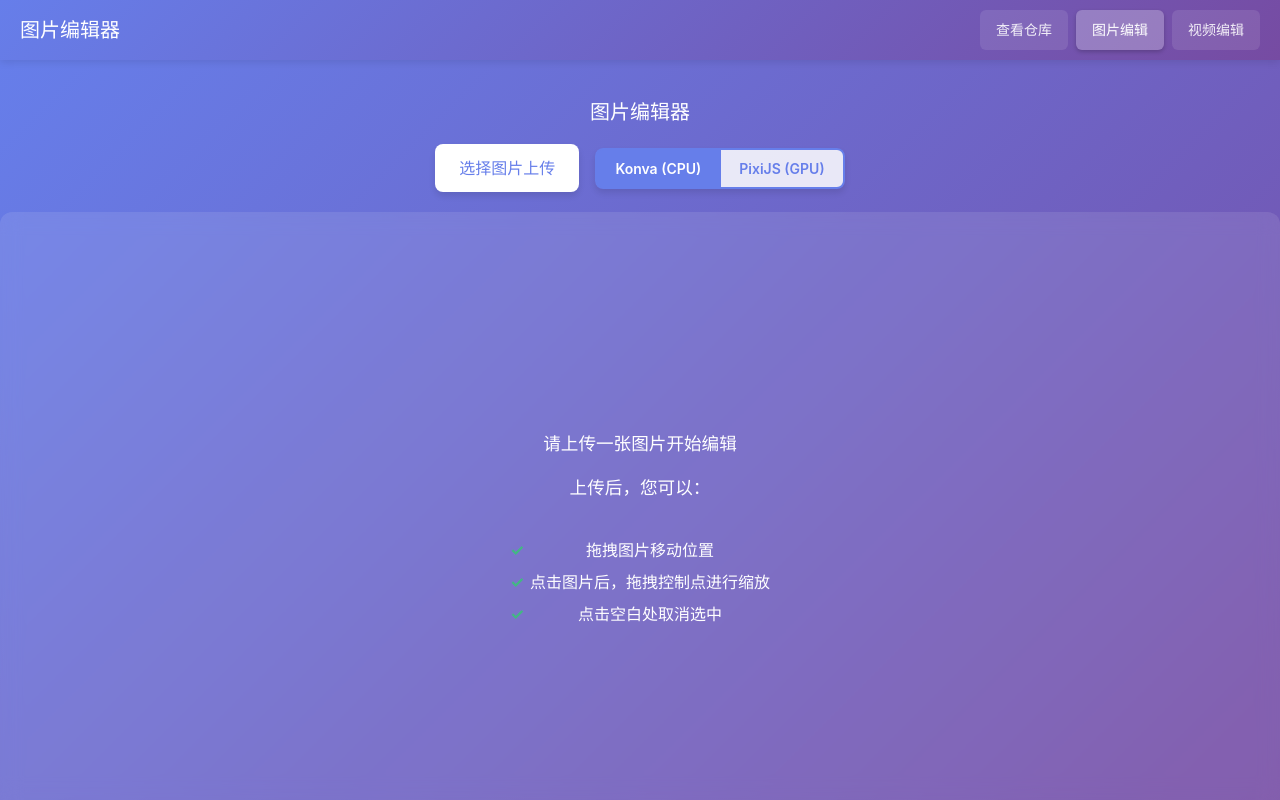
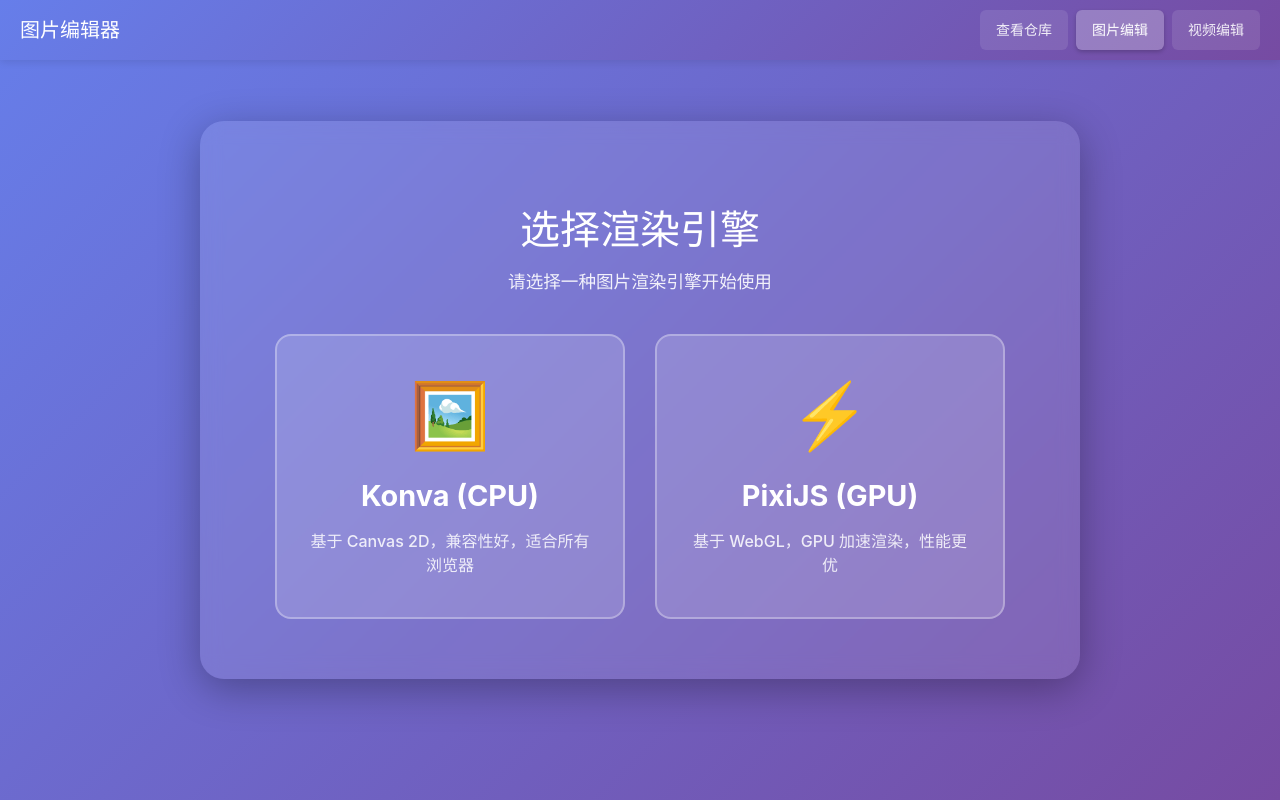
Before and after one commit to SHUAXINDIARY/photoEditor, a Vue app: page /photo-editor in a window 1280 px wide. Built offline with nearby package versions, Linux system fonts and the light colour scheme; the HTML template or start-up script is replaced by a standard one.

Commit message:
feat: ui

```diff
--- a/src/page/PhotoEditor/index.vue
+++ b/src/page/PhotoEditor/index.vue
@@ -9,9 +9,10 @@
 const imageUrl = ref<string>("");
 const imageEditor = ref<IImageEditor | null>(null);
 const isSwitchingEngine = ref<boolean>(false);
+const isEditorLoading = ref<boolean>(false);
 
-/** 当前使用的渲染引擎，可通过 UI 切换 */
-const currentEngine = ref<EditorEngine>('konva');
+/** 当前使用的渲染引擎，初始为 null，用户选择后才设置 */
+const currentEngine = ref<EditorEngine | null>(null);
 const stageConfig = ref({
 	width: 800,
 	height: 600,
@@ -258,7 +259,7 @@
 
 // 初始化图片编辑器
 const initImageEditor = async () => {
-	if (!containerRef.value) return;
+	if (!containerRef.value || !currentEngine.value) return;
 
 	imageEditor.value = await createImageEditor(containerRef.value, {
 		width: stageConfig.value.width,
@@ -269,14 +270,21 @@
 };
 
 /**
- * 切换渲染引擎
- * @description 销毁当前编辑器并使用新引擎重新创建，自动恢复图片和滤镜状态
+ * 选择渲染引擎（首次选择或切换引擎）
+ * @description 用户必须先选择引擎才能进入编辑器
  */
-const switchEngine = async (engine: EditorEngine) => {
-	if (engine === currentEngine.value) return;
-	if (isSwitchingEngine.value) return;
+const selectEngine = async (engine: EditorEngine) => {
+	// 如果正在切换，不允许再次切换
+	if (isSwitchingEngine.value || isEditorLoading.value) return;
+
+	// 如果正在画笔模式，不允许切换
 	if (isBrushMode.value) {
 		toastWarning("请先关闭画笔模式再切换引擎");
+		return;
+	}
+
+	// 如果已选择且引擎相同，直接返回
+	if (currentEngine.value === engine && imageEditor.value) {
 		return;
 	}
 
@@ -291,8 +299,13 @@
 		highlight: highlight.value,
 	};
 	const savedImageState = imageEditor.value?.getImageState() ?? null;
+	const isFirstLoad = !currentEngine.value;
 
+	if (isFirstLoad) {
+		isEditorLoading.value = true;
+	} else {
 		isSwitchingEngine.value = true;
+	}
 
 	try {
 		// 强制彻底销毁当前编辑器实例
@@ -321,6 +334,9 @@
 		}
 
 		currentEngine.value = engine;
+
+		// 等待 DOM 更新后再初始化
+		await nextTick();
 		await initImageEditor();
 
 		// initImageEditor 内部已重新赋值 imageEditor.value，
@@ -344,11 +360,18 @@
 			}
 		}
 
+		if (!isFirstLoad) {
 			toastSuccess(`已切换到 ${engine === 'pixi' ? 'PixiJS (GPU)' : 'Konva (CPU)'} 引擎`);
+		}
 	} catch (error) {
-		console.error("切换引擎失败:", error);
-		toastError("切换引擎失败，请重新上传图片");
+		console.error("初始化/切换引擎失败:", error);
+		toastError("初始化失败，请重试");
+		// 重置状态以便重新选择
+		if (isFirstLoad) {
+			currentEngine.value = null;
+		}
 	} finally {
+		isEditorLoading.value = false;
 		isSwitchingEngine.value = false;
 	}
 };
@@ -401,10 +424,6 @@
 			viewportHeight: window.innerHeight,
 		});
 	}
-
-	nextTick(async () => {
-		await initImageEditor();
-	});
 });
 
 onBeforeUnmount(() => {
@@ -425,6 +444,37 @@
 
 <template>
 	<div class="app-container">
+		<!-- 引擎选择界面（未选择引擎时显示） -->
+		<div v-if="!currentEngine && !isEditorLoading" class="mode-selection-overlay">
+			<div class="mode-selection-content">
+				<h1 class="mode-selection-title">选择渲染引擎</h1>
+				<p class="mode-selection-hint">请选择一种图片渲染引擎开始使用</p>
+				<div class="mode-selection-buttons">
+					<button @click="selectEngine('konva')" class="mode-selection-button konva-mode">
+						<div class="mode-icon">🖼️</div>
+						<div class="mode-name">Konva (CPU)</div>
+						<div class="mode-description">基于 Canvas 2D，兼容性好，适合所有浏览器</div>
+					</button>
+					<button @click="selectEngine('pixi')" class="mode-selection-button pixi-mode">
+						<div class="mode-icon">⚡</div>
+						<div class="mode-name">PixiJS (GPU)</div>
+						<div class="mode-description">基于 WebGL，GPU 加速渲染，性能更优</div>
+					</button>
+				</div>
+			</div>
+		</div>
+
+		<!-- 加载遮罩层 -->
+		<div v-else-if="isEditorLoading" class="loading-overlay">
+			<div class="loading-content">
+				<div class="loading-spinner"></div>
+				<h2 class="loading-title">正在初始化编辑器...</h2>
+				<p class="loading-hint">请稍候</p>
+			</div>
+		</div>
+
+		<!-- 主界面（仅在选择引擎后显示） -->
+		<template v-else>
 			<div class="upload-section">
 				<div class="title">图片编辑器</div>
 				<div class="upload-area">
@@ -433,21 +483,26 @@
 						选择图片上传
 					</label>
 					<!-- 引擎切换 -->
-				<div class="engine-switch">
+					<div class="engine-selector">
+						<span class="engine-label">渲染引擎：</span>
+						<div class="engine-buttons">
 							<button
 								class="engine-button"
 								:class="{ 'active': currentEngine === 'konva' }"
-						@click="switchEngine('konva')"
+								:disabled="isSwitchingEngine || isBrushMode"
+								@click="selectEngine('konva')"
 							>
-						Konva (CPU)
+								Konva
 							</button>
 							<button
 								class="engine-button"
 								:class="{ 'active': currentEngine === 'pixi' }"
-						@click="switchEngine('pixi')"
+								:disabled="isSwitchingEngine || isBrushMode"
+								@click="selectEngine('pixi')"
 							>
-						PixiJS (GPU)
+								PixiJS
 							</button>
+						</div>
 					</div>
 					<!-- 对比按钮 -->
 					<button
@@ -618,7 +673,6 @@
 						<button v-if="isBrushMode" @click="handleExportBrush" class="export-button">
 							导出画笔图层
 						</button>
-
 					</div>
 				</div>
 			</div>
@@ -632,6 +686,7 @@
 					<li>点击空白处取消选中</li>
 				</ul>
 			</div>
+		</template>
 	</div>
 </template>
 
@@ -694,19 +749,35 @@
 	justify-content: center;
 }
 
-.engine-switch {
+/* 引擎选择器样式 */
+.engine-selector {
 	display: flex;
-	gap: 0;
-	border-radius: 8px;
-	overflow: hidden;
-	box-shadow: 0 4px 6px rgba(0, 0, 0, 0.1);
+	align-items: center;
+	gap: 12px;
+	background: rgba(255, 255, 255, 0.1);
+	padding: 10px 16px;
+	border-radius: 10px;
+	backdrop-filter: blur(10px);
+}
+
+.engine-label {
+	font-size: 14px;
+	font-weight: 600;
+	color: white;
+	opacity: 0.9;
+}
+
+.engine-buttons {
+	display: flex;
+	gap: 6px;
 }
 
 .engine-button {
-	padding: 10px 18px;
-	background: rgba(255, 255, 255, 0.85);
-	color: #667eea;
-	border: 2px solid #667eea;
+	padding: 8px 16px;
+	background: rgba(255, 255, 255, 0.2);
+	color: white;
+	border: 2px solid rgba(255, 255, 255, 0.3);
+	border-radius: 8px;
 	cursor: pointer;
 	font-size: 14px;
 	font-weight: 600;
@@ -714,23 +785,20 @@
 	user-select: none;
 }
 
-.engine-button:first-child {
-	border-radius: 8px 0 0 8px;
-	border-right: 1px solid #667eea;
-}
-
-.engine-button:last-child {
-	border-radius: 0 8px 8px 0;
-	border-left: 1px solid #667eea;
+.engine-button:hover:not(:disabled):not(.active) {
+	background: rgba(255, 255, 255, 0.3);
+	transform: translateY(-2px);
 }
 
 .engine-button.active {
 	background: #667eea;
-	color: white;
+	border-color: #667eea;
+	box-shadow: 0 4px 12px rgba(102, 126, 234, 0.4);
 }
 
-.engine-button:hover:not(.active) {
-	background: rgba(255, 255, 255, 1);
+.engine-button:disabled {
+	opacity: 0.5;
+	cursor: not-allowed;
 }
 
 .compare-button {
@@ -1130,4 +1198,177 @@
 	font-weight: bold;
 	padding: 20px 0;
 }
+
+/* 模式选择界面样式 */
+.mode-selection-overlay {
+	position: fixed;
+	top: 0;
+	left: 0;
+	right: 0;
+	bottom: 0;
+	background: linear-gradient(135deg, #667eea 0%, #764ba2 100%);
+	display: flex;
+	align-items: center;
+	justify-content: center;
+	z-index: 999;
+}
+
+.mode-selection-content {
+	text-align: center;
+	padding: 60px 40px;
+	background: rgba(255, 255, 255, 0.1);
+	border-radius: 24px;
+	backdrop-filter: blur(10px);
+	box-shadow: 0 10px 40px rgba(0, 0, 0, 0.3);
+	max-width: 800px;
+	width: 90%;
+}
+
+.mode-selection-title {
+	font-size: 2.5rem;
+	font-weight: bold;
+	margin-bottom: 16px;
+	color: white;
+}
+
+.mode-selection-hint {
+	font-size: 1.1rem;
+	opacity: 0.9;
+	color: white;
+	margin-bottom: 40px;
+}
+
+.mode-selection-buttons {
+	display: flex;
+	gap: 30px;
+	justify-content: center;
+	flex-wrap: wrap;
+}
+
+.mode-selection-button {
+	flex: 1;
+	min-width: 280px;
+	max-width: 350px;
+	padding: 40px 30px;
+	background: rgba(255, 255, 255, 0.15);
+	border: 2px solid rgba(255, 255, 255, 0.3);
+	border-radius: 16px;
+	cursor: pointer;
+	transition: all 0.3s ease;
+	color: white;
+	display: flex;
+	flex-direction: column;
+	align-items: center;
+	gap: 16px;
+}
+
+.mode-selection-button:hover {
+	background: rgba(255, 255, 255, 0.25);
+	border-color: rgba(255, 255, 255, 0.5);
+	transform: translateY(-5px);
+	box-shadow: 0 10px 30px rgba(0, 0, 0, 0.3);
+}
+
+.mode-selection-button.konva-mode:hover {
+	border-color: #667eea;
+	box-shadow: 0 10px 30px rgba(102, 126, 234, 0.4);
+}
+
+.mode-selection-button.pixi-mode:hover {
+	border-color: #4caf50;
+	box-shadow: 0 10px 30px rgba(76, 175, 80, 0.4);
+}
+
+.mode-icon {
+	font-size: 4rem;
+	margin-bottom: 8px;
+}
+
+.mode-name {
+	font-size: 1.8rem;
+	font-weight: bold;
+	color: white;
+}
+
+.mode-description {
+	font-size: 1rem;
+	color: rgba(255, 255, 255, 0.85);
+	line-height: 1.5;
+}
+
+/* 加载遮罩层样式 */
+.loading-overlay {
+	position: fixed;
+	top: 0;
+	left: 0;
+	right: 0;
+	bottom: 0;
+	background: linear-gradient(135deg, #667eea 0%, #764ba2 100%);
+	display: flex;
+	align-items: center;
+	justify-content: center;
+	z-index: 999;
+}
+
+.loading-content {
+	text-align: center;
+	padding: 60px 40px;
+	background: rgba(255, 255, 255, 0.1);
+	border-radius: 24px;
+	backdrop-filter: blur(10px);
+	box-shadow: 0 10px 40px rgba(0, 0, 0, 0.3);
+}
+
+.loading-spinner {
+	width: 60px;
+	height: 60px;
+	border: 4px solid rgba(255, 255, 255, 0.3);
+	border-top-color: white;
+	border-radius: 50%;
+	margin: 0 auto 24px;
+	animation: spin 1s linear infinite;
+}
+
+@keyframes spin {
+	to {
+		transform: rotate(360deg);
+	}
+}
+
+.loading-title {
+	font-size: 1.5rem;
+	font-weight: bold;
+	color: white;
+	margin-bottom: 16px;
+}
+
+.loading-hint {
+	font-size: 1rem;
+	color: rgba(255, 255, 255, 0.8);
+}
+
+@media (max-width: 768px) {
+	.mode-selection-buttons {
+		flex-direction: column;
+		gap: 20px;
+	}
+
+	.mode-selection-button {
+		min-width: 100%;
+		max-width: 100%;
+	}
+
+	.mode-selection-title {
+		font-size: 2rem;
+	}
+
+	.mode-selection-content {
+		padding: 40px 20px;
+	}
+
+	.engine-selector {
+		flex-direction: column;
+		gap: 8px;
+	}
+}
 </style>
```
Lines whose indentation alone changed are shown as unchanged.
